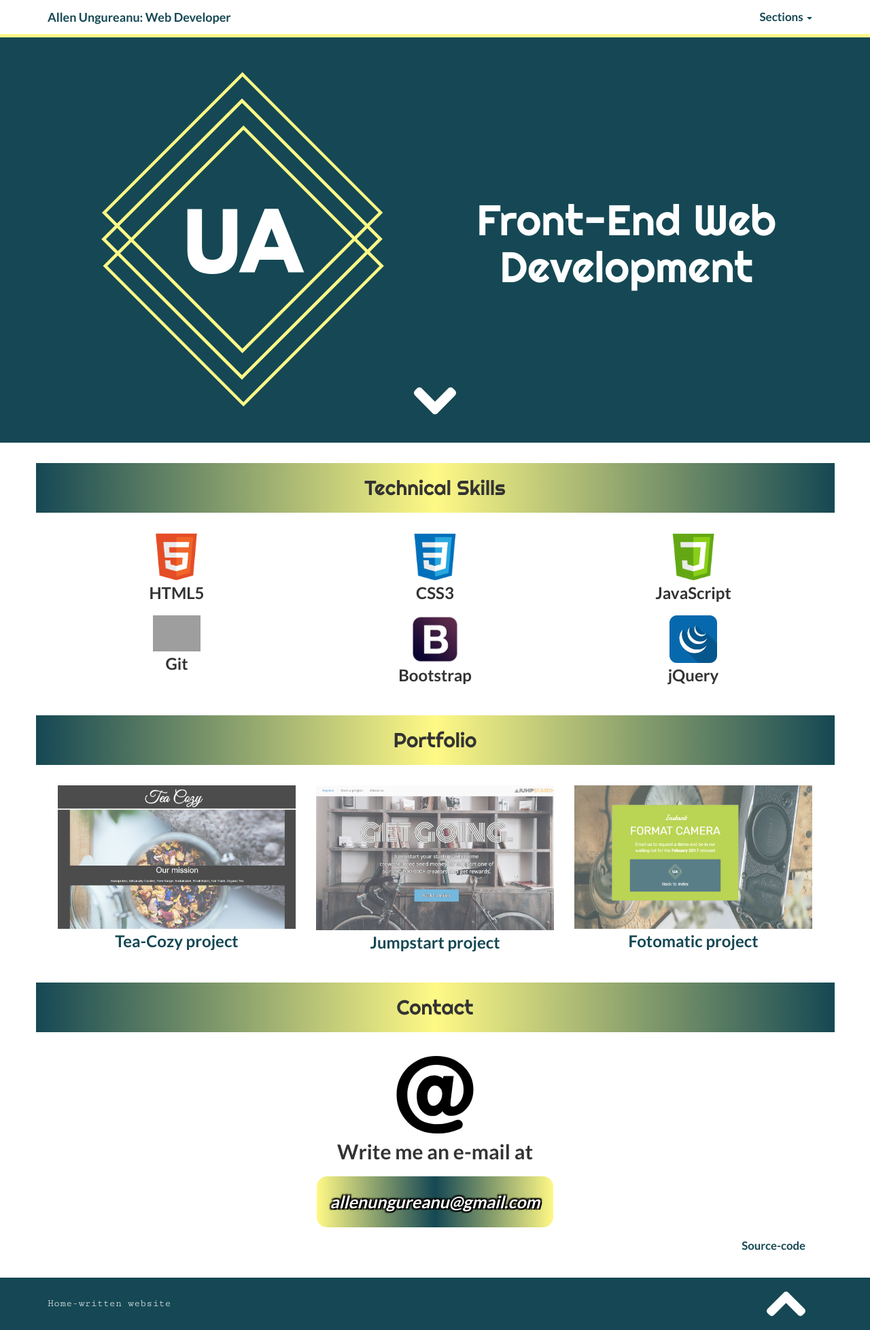
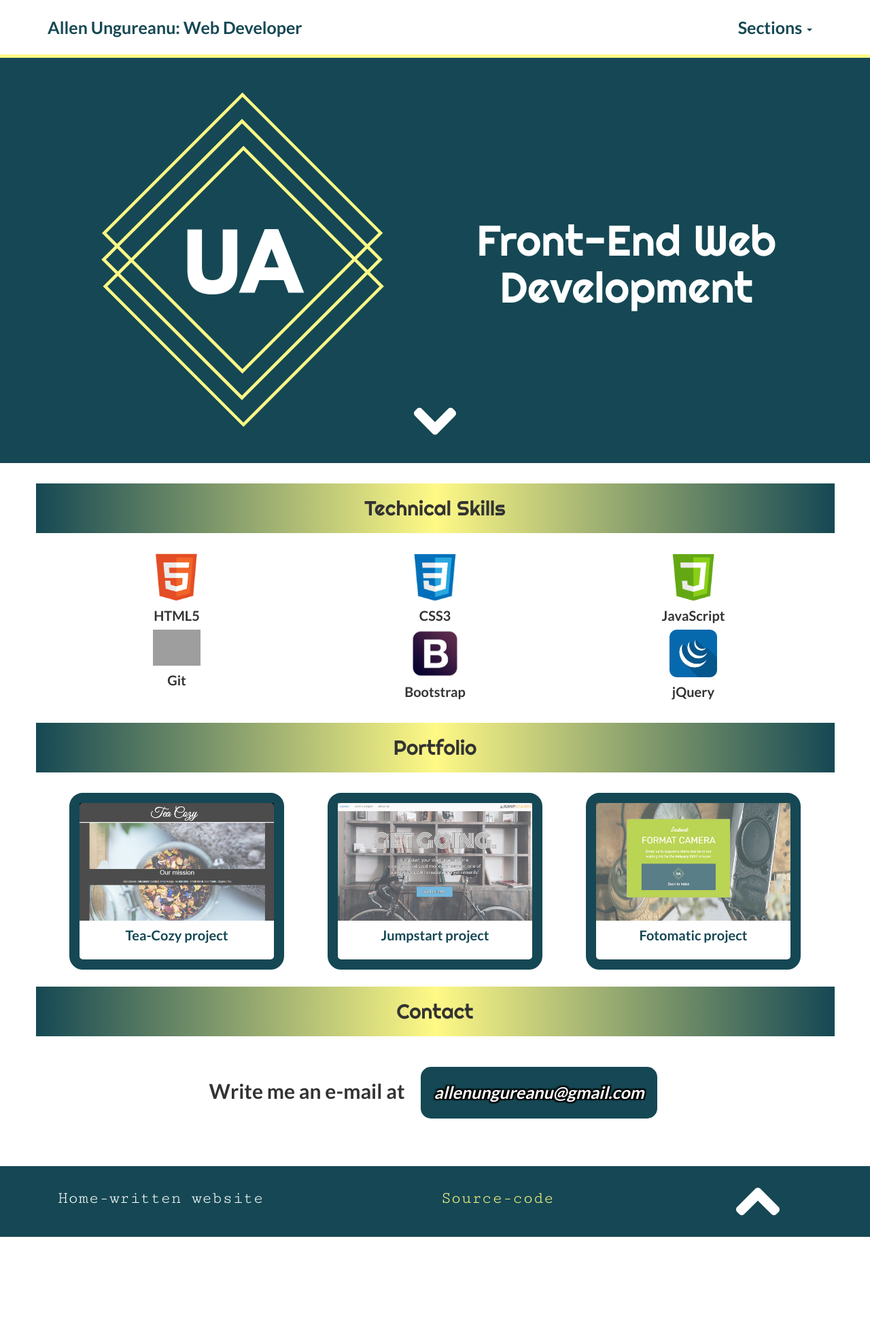
Before and after one commit to UAllen95/UAllen95.github.io, a PHP site: page / in a window 1280 px wide. Shown: the whole page at 68% size. After the commit the page ends 1819 px from the top, so only its background shows below. Run offline with PHP 8.4, Linux system fonts and the light colour scheme; style sheets or scripts are compiled from the project's sources; grey boxes are pictures that could not be loaded.

Commit message:
almost finished css but gotta run to work

```diff
--- a/index.html
+++ b/index.html
@@ -1,7 +1,9 @@
 <!DOCTYPE html>
 <html>
   <head>
+    <meta charset="utf-8">
     <title>Allen Ungureanu - Front-End Web Developer</title>
+    <meta name="viewport" content="width=device-width, initial-scale=1.0">
 
     <link rel="icon" href="favicon.png" type="image/x-icon">
 
@@ -38,9 +40,9 @@
               <li class="dropdown">
                 <a href="#" class="dropdown-toggle" data-toggle="dropdown" role="button" aria-haspopup="true" aria-expanded="false">Sections <span class="caret"></span></a>
                 <ul class="dropdown-menu">
-                  <li><a href="#technical-skills">Technical Skills</a></li>
-                  <li><a href="#portfolio">Porfolio</a></li>
-                  <li><a href="#contact">Contact</a></li>
+                  <li><a class="smooth-scroll"  href="#technical-skills">Technical Skills</a></li>
+                  <li><a class="smooth-scroll"  href="#portfolio">Porfolio</a></li>
+                  <li><a class="smooth-scroll" href="#contact">Contact</a></li>
                 </ul>
               </li>
             </ul>
@@ -91,32 +93,32 @@
         <div class="container">
           <div class="col-sm-4 col-xs-6">
             <div class="icon-container"><img class="img-responsive" src="resources/images/icon_html.png"/></div>
-            <h3>HTML5</h3>
+            <h4>HTML5</h4>
           </div>
 
           <div class="col-sm-4 col-xs-6">
             <div class="icon-container"><img class="img-responsive" src="resources/images/icon_css.png"/></div>
-            <h3>CSS3</h3>
+            <h4>CSS3</h4>
           </div>
 
           <div class="col-sm-4 col-xs-6">
             <div class="icon-container"><img class="img-responsive" src="resources/images/icon_js.png"/></div>
-            <h3>JavaScript</h3>
+            <h4>JavaScript</h4>
           </div>
 
           <div class="col-sm-4 col-xs-6">
             <div class="icon-container"><img class="img-responsive" src="resources/images/icon_git.png"/></div>
-            <h3>Git</h3>
+            <h4>Git</h4>
           </div>
 
           <div class="col-sm-4 col-xs-6">
             <div class="icon-container"><img class="img-responsive" src="resources/images/icon_bootstrap.png"/></div>
-            <h3>Bootstrap</h3>
+            <h4>Bootstrap</h4>
           </div>
 
           <div class="col-sm-4 col-xs-6">
             <div class="icon-container"><img class="img-responsive" src="resources/images/icon_jquery.png"/></div>
-            <h3>jQuery</h3>
+            <h4>jQuery</h4>
           </div>
         </div>
 
@@ -132,7 +134,8 @@
         <h2 class="yellow-background">Portfolio</h2>
 
         <div class="container">
-          <div class="col-sm-4 col-xs-12">
+          <div class="col-sm-4 col-xs-12 pre-portfolio">
+            <div class="col-sm-10 col-sm-offset-1 portfolio-box">
               <a href="portofolio/tea_cozy/index.html" target="_blank">
                 <div class="image-container">
                   <img class="img-responsive" src="resources/images/project_tea_cozy.png"/>
@@ -140,8 +143,10 @@
                 <h3>Tea-Cozy project</h3>
               </a>
             </div>
+          </div>
 
-          <div class="col-sm-4 col-xs-12">
+          <div class="col-sm-4 col-xs-12 pre-portfolio">
+            <div class="col-sm-10 col-sm-offset-1 portfolio-box">
               <a href="portofolio/jumpstart/index.html" target="_blank">
                 <div class="image-container">
                   <img class="img-responsive" src="resources/images/project_jumpstart.png"/>
@@ -149,14 +154,17 @@
                 <h3>Jumpstart project</h3>
               </a>
             </div>
+          </div>
 
-          <div class="col-sm-4 col-xs-12">
+          <div class="col-sm-4 col-xs-12 pre-portfolio">
+            <div class="col-sm-10 col-sm-offset-1 portfolio-box">
               <a href="portofolio/fotomatic/index.html" target="_blank">
                 <div class="image-container">
                   <img class="img-responsive" src="resources/images/project_fotomat.png"/>
                 </div>
                 <h3>Fotomatic project</h3>
               </a>
+            </div>
           </div>
         </div>
 
@@ -173,7 +181,6 @@
 
         <div class="container">
           <div class="email">
-            <img src="resources/images/icons/at.svg">
             <p class="tip">Write me an e-mail at</p>
             <p class="data">allenungureanu@gmail.com</p>
           </div>
@@ -192,13 +199,6 @@
             </form>
           </div> -->
 
-            <div class="source">
-              <a href="https://github.com/UAllen95" target="_blank">
-                <p>Source-code</p>
-              </a>
-            </div>
-          </div>
-
         </div>
 
       </div>
@@ -207,18 +207,45 @@
 
     <!-- FOOTER -->
 
-    <footer class="text-left">
-      <div class="container">
+    <footer>
 
-        <div class="text-right footer-arrow">
+      <!-- desktop -->
+
+      <div class="container desktop">
+        <div class="col-xs-5 col-sm-4 text-left">
+          <ul>
+            <li>Home-written website</li>
+          </ul>
+        </div>
+
+        <div class="col-xs-5 col-sm-4 text-right">
+          <ul>
+            <li><a href="https://github.com/UAllen95" target="_blank">Source-code</a></li>
+          </ul>
+        </div>
+
+        <div class="col-xs-2 col-sm-offset-2 arrow">
           <a class="smooth-scroll" href="#header">
             <img src="resources/images/icons/arrow-up.svg">
           </a>
         </div>
+      </div>
 
-        <h5>Home-written website</h5>
+      <div class="container tablet">
+        <div class="col-xs-10 text-left">
+          <ul>
+            <li>Home-written website</li>
+            <a href="https://github.com/UAllen95" target="_blank"><li>Source-code</li></a>
+          </ul>
+        </div>
 
+        <div class="col-xs-2 arrow">
+          <a class="smooth-scroll" href="#header">
+            <img src="resources/images/icons/arrow-up.svg">
+          </a>
         </div>
+      </div>
+
     </footer>
 
     <!-- SCRIPTS -->
--- a/resources/css/style.css
+++ b/resources/css/style.css
@@ -17,6 +17,11 @@ h2 {
 h3 {
   font-weight: bold;
   margin: 5px 0 20px;
+}
+
+h4 {
+  font-weight: bold;
+  font-size: 2rem;
 }
 
 p {
@@ -138,22 +144,59 @@ section {
   width: 20%;
 }
 
-
 /* Portfolio */
 #portfolio a {
   color: #154854;
 }
 
+#portfolio h3 {
+  font-size: 2rem;
+  font-weight: bold;
+  padding: 10px 0;
+  margin: 0 0 15px 0;
+}
+
+#portfolio .pre-portfolio {
+  padding: 0;
+}
+
+#portfolio .portfolio-box {
+  padding: 0;
+  border: 15px solid #154854;
+  border-radius: 20px;
+}
+
 /* Contact */
 
-#contact .source p {
-  font-size: 1.675rem;
-  text-align: right;
-  padding-right: 25px;
+#contact .container {
+  width: 100%;
+  margin: 40px 0;
+}
+
+#contact p {
+  margin: 0;
+}
+
+#contact a {
+  color: #154854;
+}
+
+#contact img {
+  width: 10%;
+  padding: 5px 0;
+}
+
+#contact form {
+  margin-top: 4px;
+}
+
+#contact input {
+  width: 381px;
 }
 
 #contact .email p {
   font-size: 2.2rem;
+  display: inline-block;
 }
 
 #contact p.tip {
@@ -164,60 +207,75 @@ section {
   font-style: italic;
   font-size: 2.5rem;
   background-color: #154854;
-  background-image: linear-gradient(to left, #fff986, #154854, #fff986);
+  color: white;
+  text-shadow: -2px -2px 2px #000, 2px -2px 2px #000, -2px 2px 2px #000, 2px 2px 0 #000;
   width: fit-content;
   padding: 20px;
   border: 5px solid white;
-  margin: 10px auto;
   border-radius: 20px;
-  text-shadow: -2px -2px 2px #000, 2px -2px 2px #000, -2px 2px 2px #000, 2px 2px 0 #000;
-  color: white;
+  margin-left: 15px;
 }
 
-#contact img {
-  width: 10%;
-  padding: 5px 0;
-}
-
-#contact .github .yellow-background {
-  background-color: #AB1919;
-}
-
-#contact a {
-  color: #154854;
-}
-
-#contact form {
-  margin-top: 4px;
-}
-
-#contact input {
-  width: 381px;
+#contact .others li {
+  list-style-type: ;
 }
 
 /* Footer */
 footer {
   font-family: 'Cutive Mono', monospace;
+  font-weight: normal;
   background-color: #154854;
   color: white;
   padding: 20px;
 }
 
-footer .footer-arrow {
-  height: 0;
+footer h5 {
+  font-size: 1.5rem;
 }
 
-footer .footer-arrow a {
+footer li {
+  margin-top: 10px;
+}
+
+footer .text-left a {
+  color: #fff986;
+}
+
+footer .text-right a {
+  color: #fff986;
+}
+
+footer .arrow a {
   padding: 25px;
 }
 
-footer .footer-arrow img {
-  width: 5%;
-  margin-top: -10px;
+footer .arrow img {
+  width: 40%;
 }
 
-footer h5 {
-  font-size: 1.5rem;
+footer .tablet {
+  display: none;
+}
+
+@media only screen and (max-width: 1440px) {
+  h3 {
+    font-size: 3rem;
+  }
+
+  header a.navbar-brand {
+    font-size: 2.5rem;
+    height: auto;
+    line-height: 2;
+  }
+
+  header a.dropdown-toggle {
+    font-size: 2.5rem;
+    line-height: 2;
+  }
+
+  footer {
+    font-size: 2.5rem;
+  }
 }
 
 @media only screen and (max-width: 1024px) {
```
Also changed, not shown: other parts of resources/css/style.css (+36 -14 lines), resources/images/project_jumpstart.png. Lines whose indentation alone changed are shown as unchanged.
